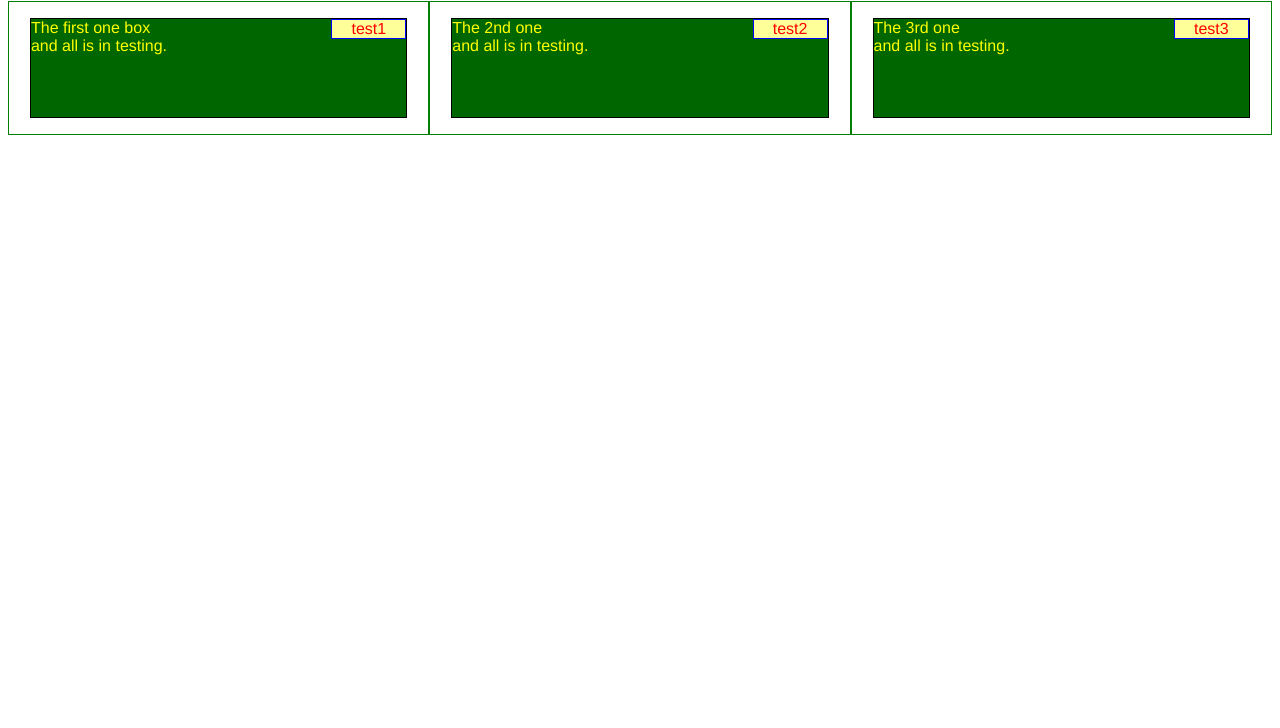
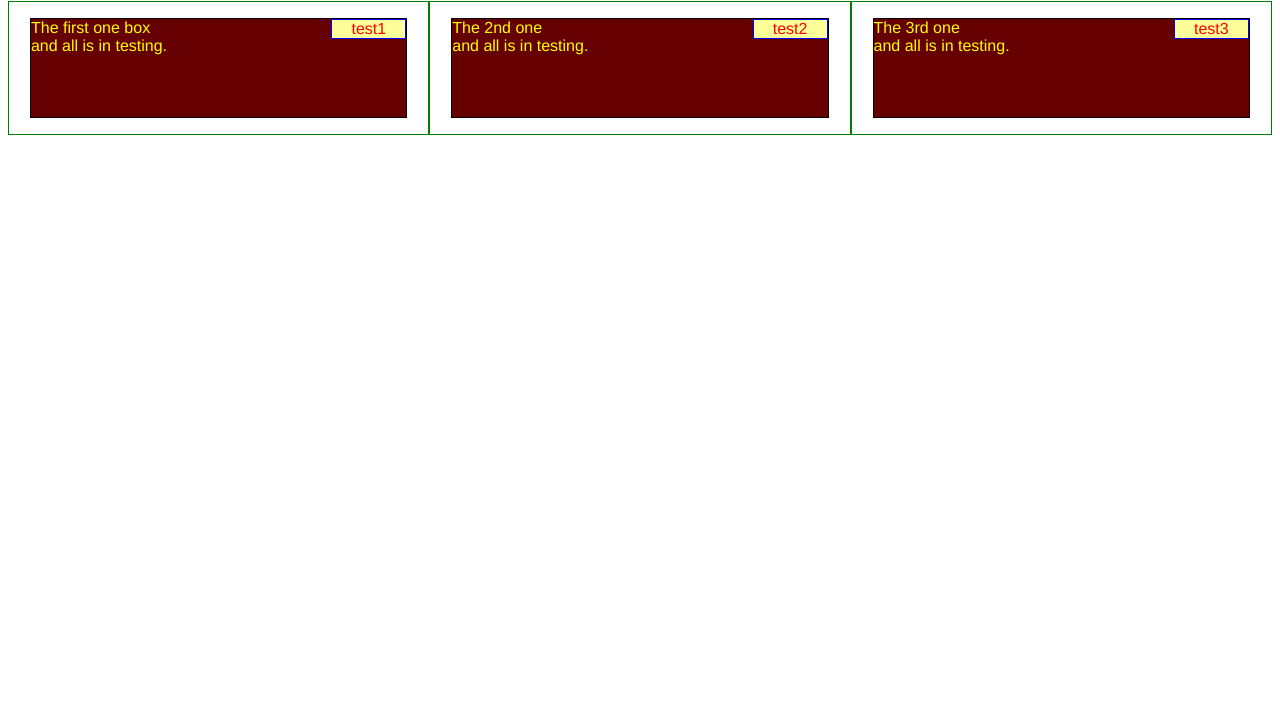
Before and after one commit to pnleo/mod2, a plain HTML site: page index.html in a window 1280 px wide. Shown: the part 72-800 px from the top of the page. Drawn offline with Linux system fonts and the light colour scheme.

Commit message:
Update index.html

```diff
--- a/index.html
+++ b/index.html
@@ -16,7 +16,7 @@ h1 {
 }
 p {
   border: 1px solid black;
-  background-color: #006600;
+  background-color: #660000;
   width: 90%;
   height: 100px;
   margin-right: auto;
```
